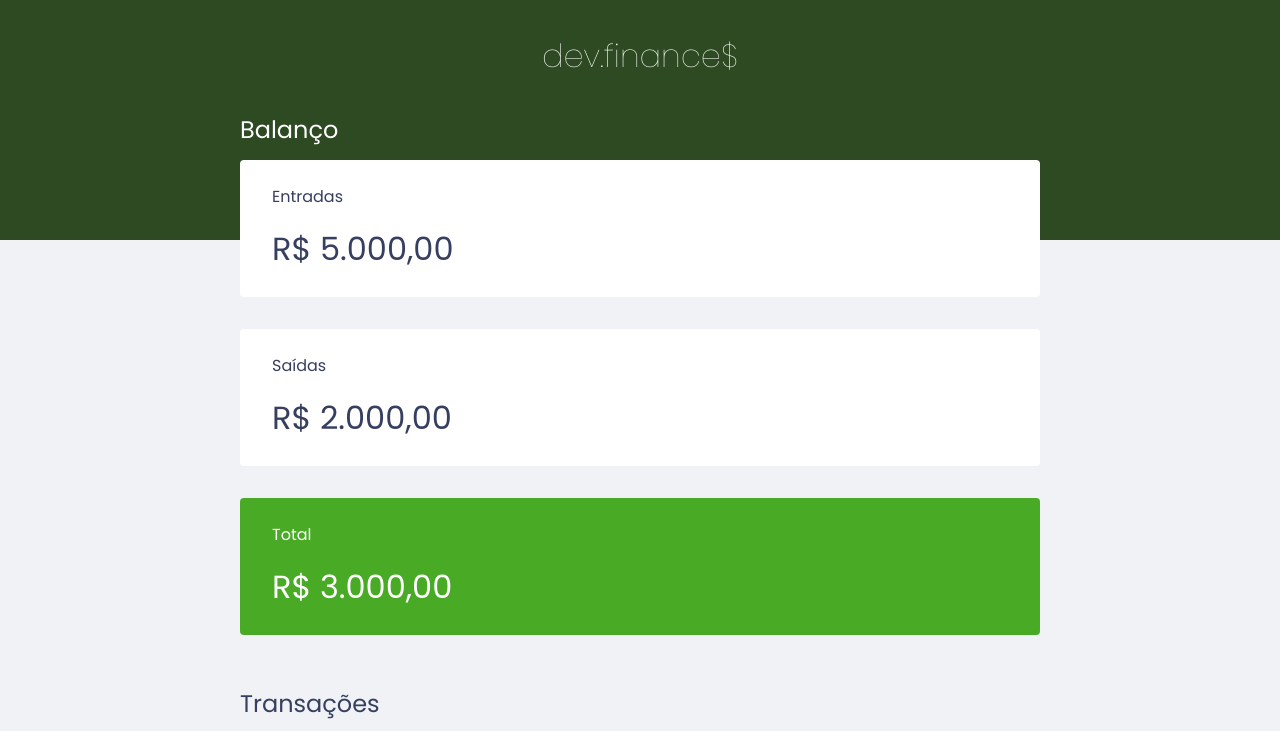
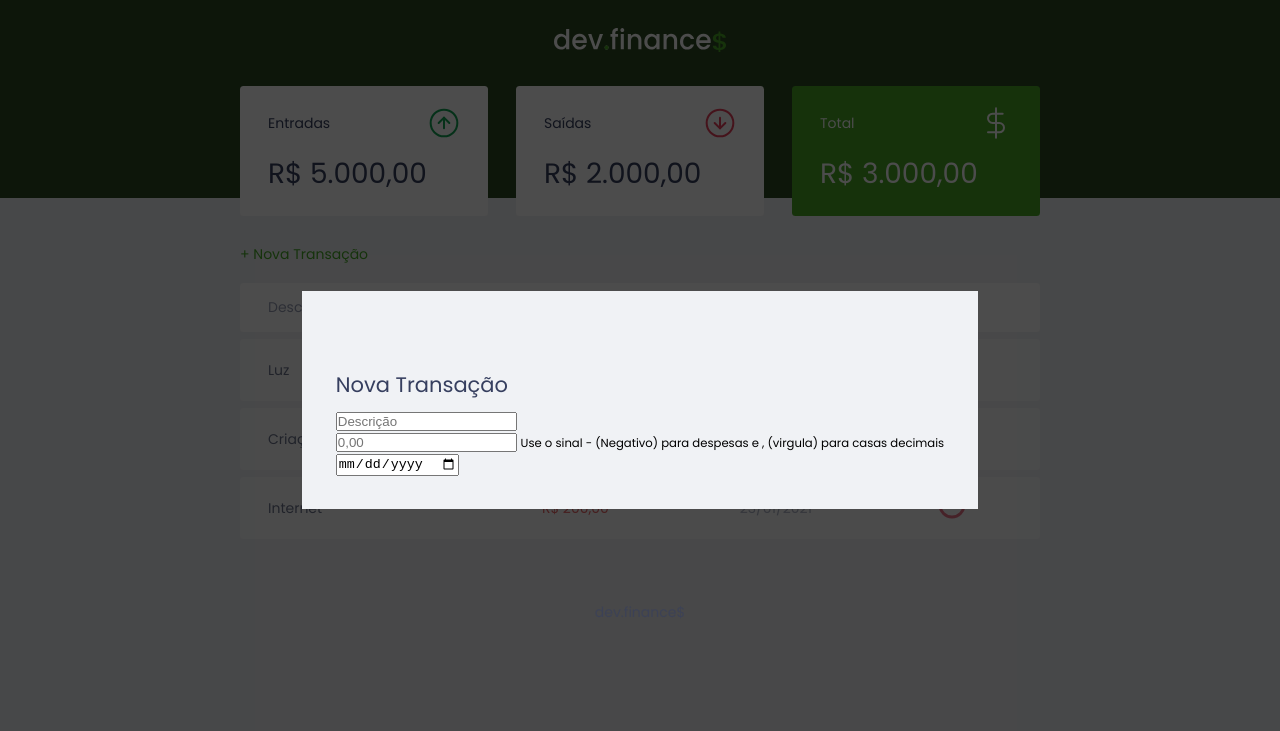
Before and after one commit to ElbertRibeiro/dev.finance, a plain HTML site: page index.html in a window 1280 px wide. Shown: the top 731 px of the page. Drawn offline with Linux system fonts and the light colour scheme.

Commit message:
Aula 02 - Maratona Discover

```diff
--- a/index.html
+++ b/index.html
@@ -1,5 +1,6 @@
 <!DOCTYPE html>
 <html lang="pt-br">
+
 <head>
     <meta charset="UTF-8" />
     <meta name="viewport" content="width=device-width, initial-scale=1.0" />
@@ -7,42 +8,58 @@
 
     <link rel="stylesheet" href="./style.css">
     <link rel="preconnect" href="https://fonts.gstatic.com">
-        <link href="https://fonts.googleapis.com/css2?family=Poppins:ital,wght@0,100;0,400;0,700;1,100;1,400;1,700&display=swap" rel="stylesheet">
+    <link
+        href="https://fonts.googleapis.com/css2?family=Poppins:ital,wght@0,100;0,400;0,700;1,100;1,400;1,700&display=swap"
+        rel="stylesheet">
 </head>
+
 <body>
     <header>
-            <h1 id="logo">dev.finance$</h1>
+        <img src="./assets/logo.svg" alt="Logo Dev Finance">
     </header>
 
     <main class="container">
         <section id="balance">
-                <h2>Balanço</h2>
+            <h2 class="sr-only">Balanço</h2>
 
             <div class="card">
-                    <h3>Entradas</h3>
+                <h3>
+                    <span>Entradas</span>
+                    <img src="./assets/income.svg" alt="Image de Entradas">
+                </h3>
                 <p>R$ 5.000,00</p>
             </div>
 
             <div class="card">
-                    <h3>Saídas</h3>
+                <h3>
+                    <span>Saídas</span>
+                    <img src="./assets/expense.svg" alt="Image de Saída">
+                </h3>
                 <p>R$ 2.000,00</p>
             </div>
 
             <div class="card total">
-                    <h3>Total</h3>
+                <h3>
+                    <span>Total</span>
+                    <img src="./assets/total.svg" alt="Image de Total">
+                </h3>
                 <p>R$ 3.000,00</p>
             </div>
 
         </section>
 
         <section id="transaction">
-                <h2>Transações</h2>
+            <h2 class="sr-only">Transações</h2>
+
+            <a href="#" class="button new">+ Nova Transação</a>
+
             <table id="data-table">
                 <thead>
                     <tr>
                         <th>Descrição</th>
                         <th>Valor</th>
                         <th>Data</th>
+                        <th></th>
                     </tr>
                 </thead>
                 <tbody>
@@ -50,22 +67,83 @@
                         <td class="description">Luz</td>
                         <td class="expense">- R$ 500,00</td>
                         <td class="date">23/01/2021</td>
+                        <td>
+                            <img src="./assets/minus.svg" alt="Remover Transação">
+                        </td>
                     </tr>
                     <tr>
                         <td class="description">Criação website</td>
                         <td class="income">R$ 5.000,00</td>
                         <td class="date">23/01/2021</td>
+                        <td>
+                            <img src="./assets/minus.svg" alt="Remover Transação">
+                        </td>
                     </tr>
                     <tr>
                         <td class="description">Internet</td>
                         <td class="expense">- R$ 200,00</td>
                         <td class="date">23/01/2021</td>
+                        <td>
+                            <img src="./assets/minus.svg" alt="Remover Transação">
+                        </td>
                     </tr>
                 </tbody>
             </table>
         </section>
     </main>
 
-        <footer><p>dev.finance$</p></footer>
+    <div class="modal-overlay active">
+        <div class="modal">
+            <div id="form">
+                <h2>Nova Transação</h2>
+                <form action="">
+                    <div class="input-grup">
+                        <label
+                            class="sr-only"
+                            for="description">Descrição</label>
+                        <input
+                            type="text"
+                            id="description"
+                            name="description"
+                            placeholder="Descrição"
+                        />
+                    </div>
+
+                    <div class="input-grup">
+                        <label
+                            class="sr-only"
+                            for="amount">Valor</label>
+                        <input
+                            type="number"
+                            step="0.01"
+                            id="amount"
+                            name="amount"
+                            placeholder="0,00"
+                        />
+                        <small class="help">Use o sinal - (Negativo) para despesas e ,
+                            (virgula) para casas decimais</small>
+                    </div>
+
+                    <div class="input-grup">
+                        <label
+                            class="sr-only"
+                            for="date">Data</label>
+                        <input
+                            type="date"
+                            id="date"
+                            name="date"
+                        />
+
+                    </div>
+
+                </form>
+            </div>
+        </div>
+    </div>
+
+    <footer>
+        <p>dev.finance$</p>
+    </footer>
 </body>
+
 </html>
--- a/style.css
+++ b/style.css
@@ -9,9 +9,26 @@
     box-sizing: border-box;
 }
 
+html {
+    font-size: 93.75%;/* 15px*/
+}
+
 body {
     background: #f0f2f5;
     font-family:'Poppins', sans-serif
+}
+
+.sr-only {
+    position: absolute;
+    width: 1px;
+    height: 1px;
+
+    padding: 0;
+    margin: -1px;
+    overflow: hidden;
+    clip: rect(0, 0, 0, 0,);
+    white-space: nowrap;
+    border-width: 0;
 }
 
 .container {
@@ -26,6 +43,21 @@ h2 {
     color: var(--dark-blue);
 
     font-weight: normal;
+}
+
+/*Links e Buttons*/
+a {
+    color: #46aa26;
+    text-decoration: none;
+}
+
+a:hover {
+    color: #3dd705;
+}
+
+.button.new{
+    display: inline-block;
+    margin-bottom: .8rem;
 }
 
 
@@ -65,6 +97,10 @@ header {
 .card h3 {
     font-weight: normal;
     font-size: 1rem;
+
+    display: flex;
+    align-items: center;
+    justify-content: space-between;
 }
 
 .card p {
@@ -80,6 +116,11 @@ header {
 }
 
 /* Table ===================== */
+#transaction {
+    display: block;
+    width: 100%;
+    overflow-x: auto;
+}
 #data-table {
     width: 100%;
     border-spacing: 0 0.5rem;
@@ -89,6 +130,11 @@ header {
 table thead tr th:first-child,
 table tbody tr td:first-child{
     border-radius: 0.25rem 0 0 0.25rem;
+}
+
+table thead tr th:last-child,
+table tbody tr td:last-child {
+    border-radius: 0 0.25rem 0.25rem 0;
 }
 
 table thead th {
@@ -125,6 +171,36 @@ td.expense {
     color: #e92929;
 }
 
+/* MODAL ======================= */
+.modal-overlay {
+    width: 100%;
+    height: 100%;
+
+    background-color: rgb(0,0,0,0.7);
+
+    position: fixed;
+    top: 0;
+
+    display: flex;
+    align-items: center;
+    justify-content: center;
+
+    opacity: 0;
+    visibility: hidden;
+}
+
+.modal-overlay.active {
+    opacity: 1;
+    visibility: visible;
+}
+
+.modal {
+    background: #f0f2f5;
+    padding: 2.4rem;
+    position: relative;
+}
+
+
 /* Footer ===================== */
 footer {
     text-align: center;
@@ -133,3 +209,17 @@ footer {
 
     opacity: 0.6;
 }
+
+
+/*Responsive =============*/
+@media (min-width: 800px) {
+    html {
+        font-size: 87.5%;
+    }
+
+    #balance {
+        display: grid;
+        grid-template-columns: repeat(3, 1fr);
+        gap: 2rem;
+    }
+}
```
Also changed, not shown: assets/expense.svg (added), assets/income.svg (added), assets/logo.svg (added), assets/minus.svg (added), assets/plus.svg (added), assets/total.svg (added). Lines whose indentation alone changed are shown as unchanged.
